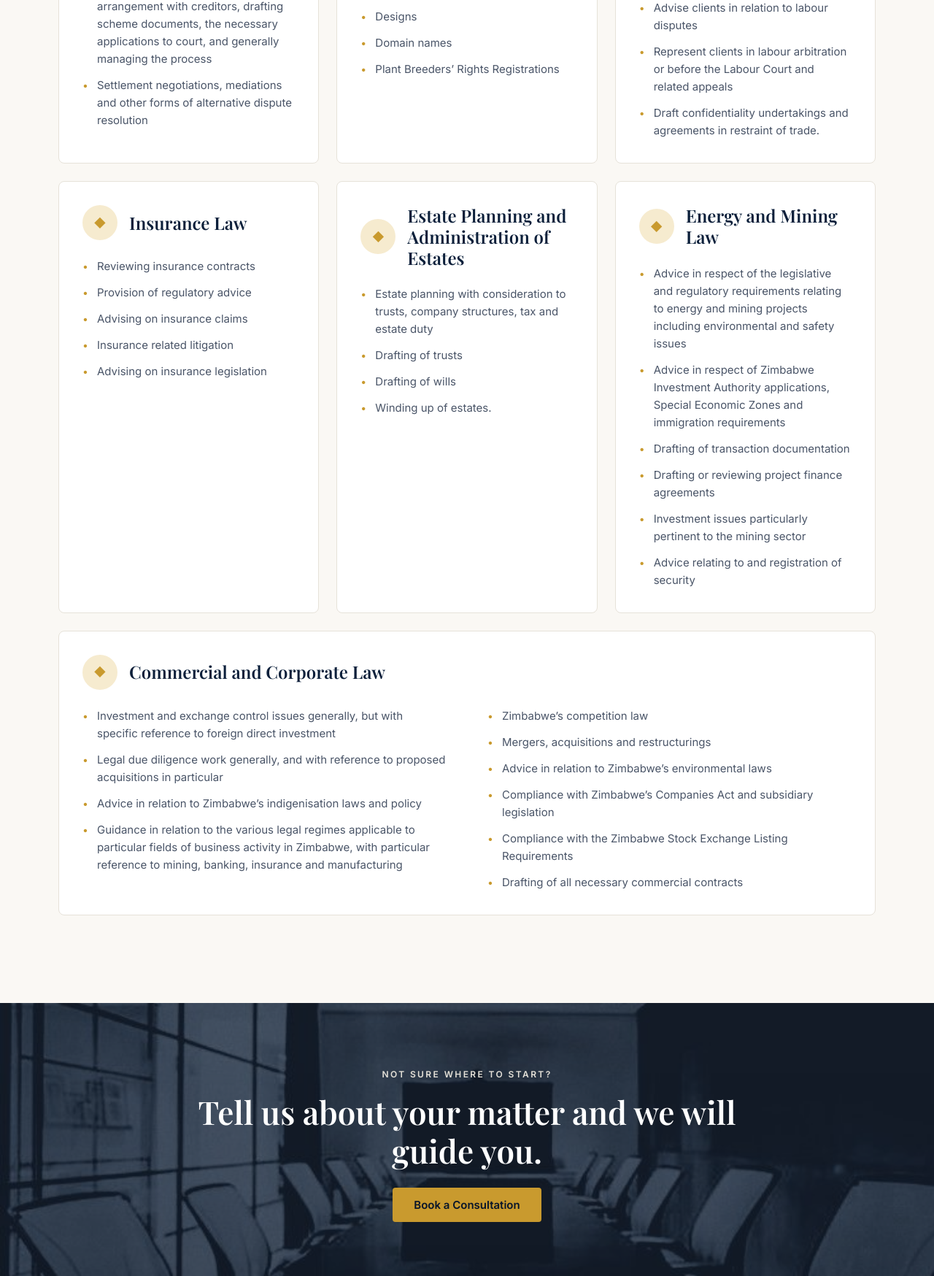
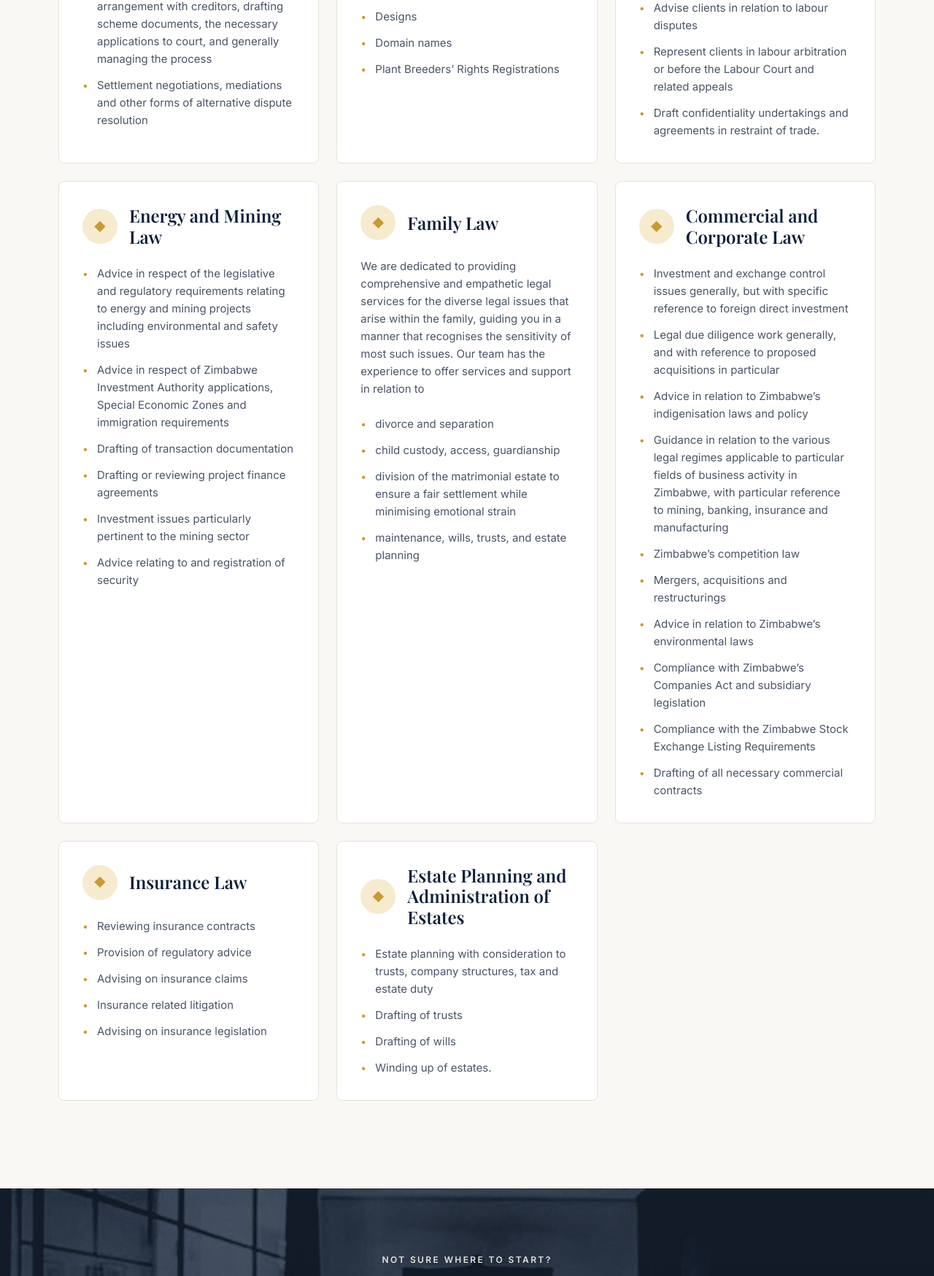
Before and after one commit to Tafadzwa-Chingombe/Makuwatsine-Chirenje-Attorneys, a PHP site: page /practice-areas.php in a window 1280 px wide. Shown: the part 1698-3446 px from the top of the page at 73% size. Run offline with PHP 8.4, Linux system fonts and the light colour scheme.

Commit message:
Practice Areas: add Family Law and regroup cards
Co-Authored-By: Claude Sonnet 5.5 <noreply@anthropic.com>
Claude-Session: https://claude.ai/code/session_01XzapfCcdFpBXggRu7X7W13

```diff
--- a/includes/data.php
+++ b/includes/data.php
@@ -162,6 +162,12 @@ function service_areas(): array
             'Represent clients in labour arbitration or before the Labour Court and related appeals',
             'Draft confidentiality undertakings and agreements in restraint of trade.',
         ]],
+        ['title' => 'Family Law', 'intro' => 'We are dedicated to providing comprehensive and empathetic legal services for the diverse legal issues that arise within the family, guiding you in a manner that recognises the sensitivity of most such issues. Our team has the experience to offer services and support in relation to', 'items' => [
+            'divorce and separation',
+            'child custody, access, guardianship',
+            'division of the matrimonial estate to ensure a fair settlement while minimising emotional strain',
+            'maintenance, wills, trusts, and estate planning',
+        ]],
         ['title' => 'Business Rescue and Insolvency', 'items' => [
             'Advice on various business rescue alternatives and their implication',
             'Advice in respect of the Insolvency Act, the Companies Act and related legislation',
--- a/practice-areas.php
+++ b/practice-areas.php
@@ -20,12 +20,12 @@ require __DIR__ . '/includes/header.php';
       // Grouped by content length so each row of cards is a similar height.
       $order = ['Conveyancing and Notarial Practice', 'Business Rescue and Insolvency', 'Criminal Law',
                 'General Civil Litigation', 'Intellectual Property', 'Labour Law',
-                'Insurance Law', 'Estate Planning and Administration of Estates', 'Energy and Mining Law',
-                'Commercial and Corporate Law'];
+                'Energy and Mining Law', 'Family Law', 'Commercial and Corporate Law',
+                'Insurance Law', 'Estate Planning and Administration of Estates'];
       $areas = service_areas();
       usort($areas, fn($a, $b) => array_search($a['title'], $order) <=> array_search($b['title'], $order));
       foreach ($areas as $area): ?>
-        <article class="card service-card<?= count($area['items'] ?? []) >= 10 ? ' service-card-wide' : '' ?>">
+        <article class="card service-card<?= count($area['items'] ?? []) >= 14 ? ' service-card-wide' : '' ?>">
           <div class="service-head">
             <span class="icon-dot" aria-hidden="true">◆</span>
             <h3><?= e($area['title']) ?></h3>
```
